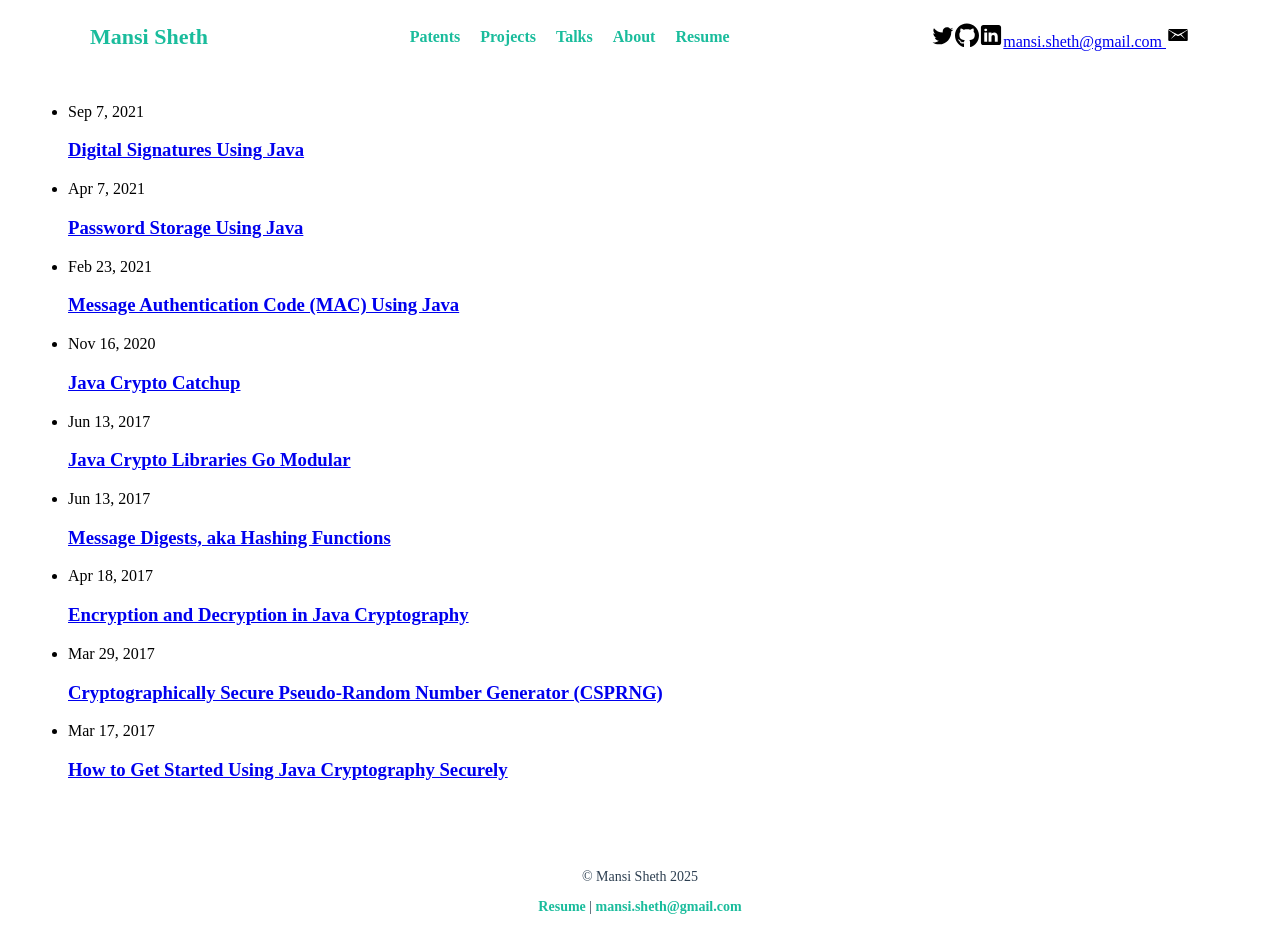
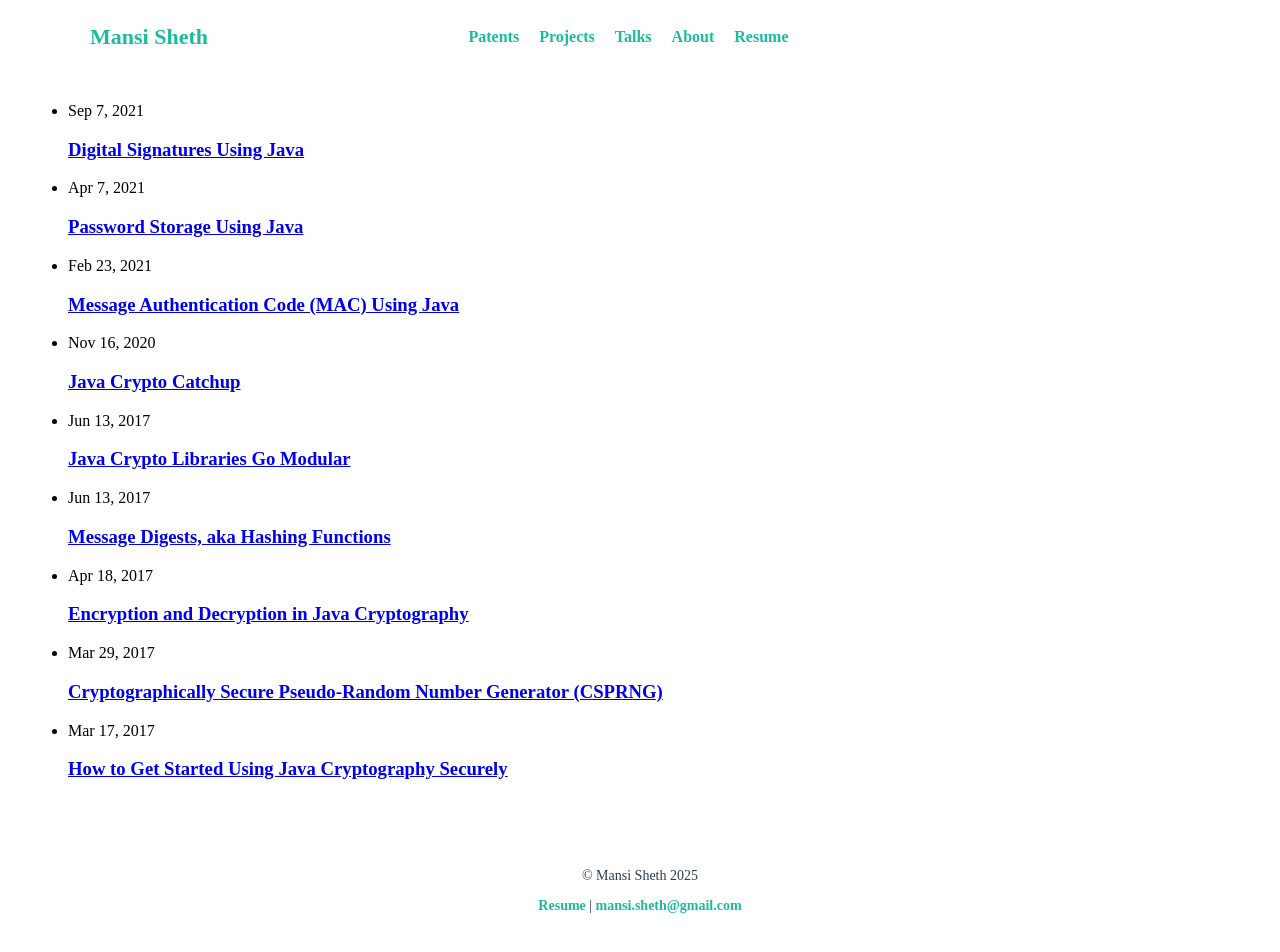
Before and after one commit to 1MansiS/1MansiS.github.io, a Jekyll site: the page built from index.markdown, in a window 1280 px wide. Built offline with Jekyll 4.4.1, drawn with Linux system fonts in a browser that asks for light colours.

Commit message:
Update header.html

```diff
--- a/_includes/header.html
+++ b/_includes/header.html
@@ -15,7 +15,7 @@
         </nav>
 
         <!-- Right-aligned Social Media Icons -->
-       <!-- <div class="social-icons"> -->
+       <div class="social-icons">
              {% if site.minima.social_links.size > 0 %}
                 {% for platform in site.minima.social_links %}
                             <a href="https://{{ platform[0] }}.com/{{ platform[1] }}" target="_blank">
@@ -23,10 +23,10 @@
                             </a>
                 {% endfor %}
             {% endif %}
-            <a href="mailto:{{ site.author.email }}">{{ site.author.email }}
+            <a href="mailto:{{ site.author.email }}">
                 <img src="{{ site.baseurl }}/assets/email-icon.svg" alt="email" width="24">
             </a>
-       <!-- </div> -->
+       </div>
 
     </div>
 </header>
```
